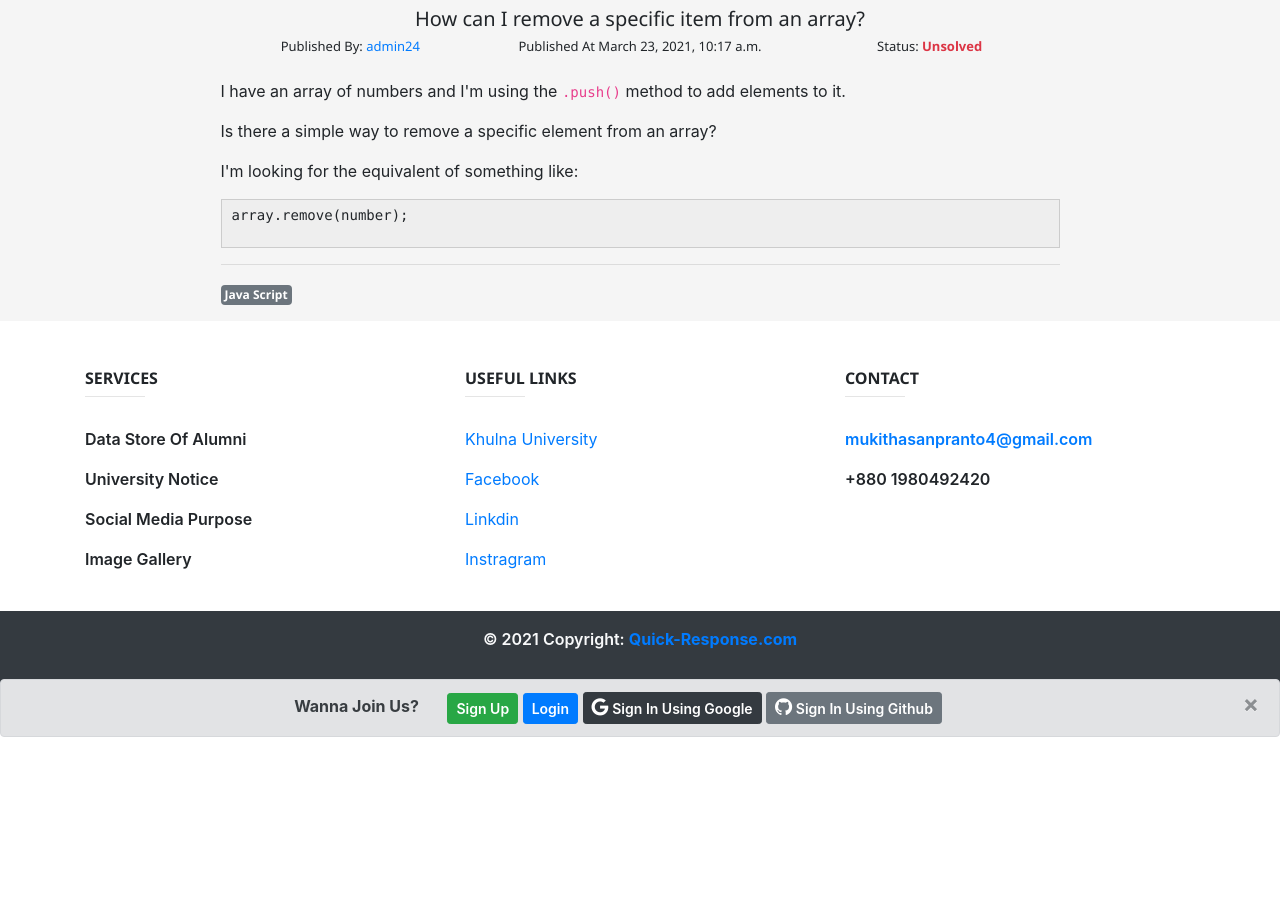
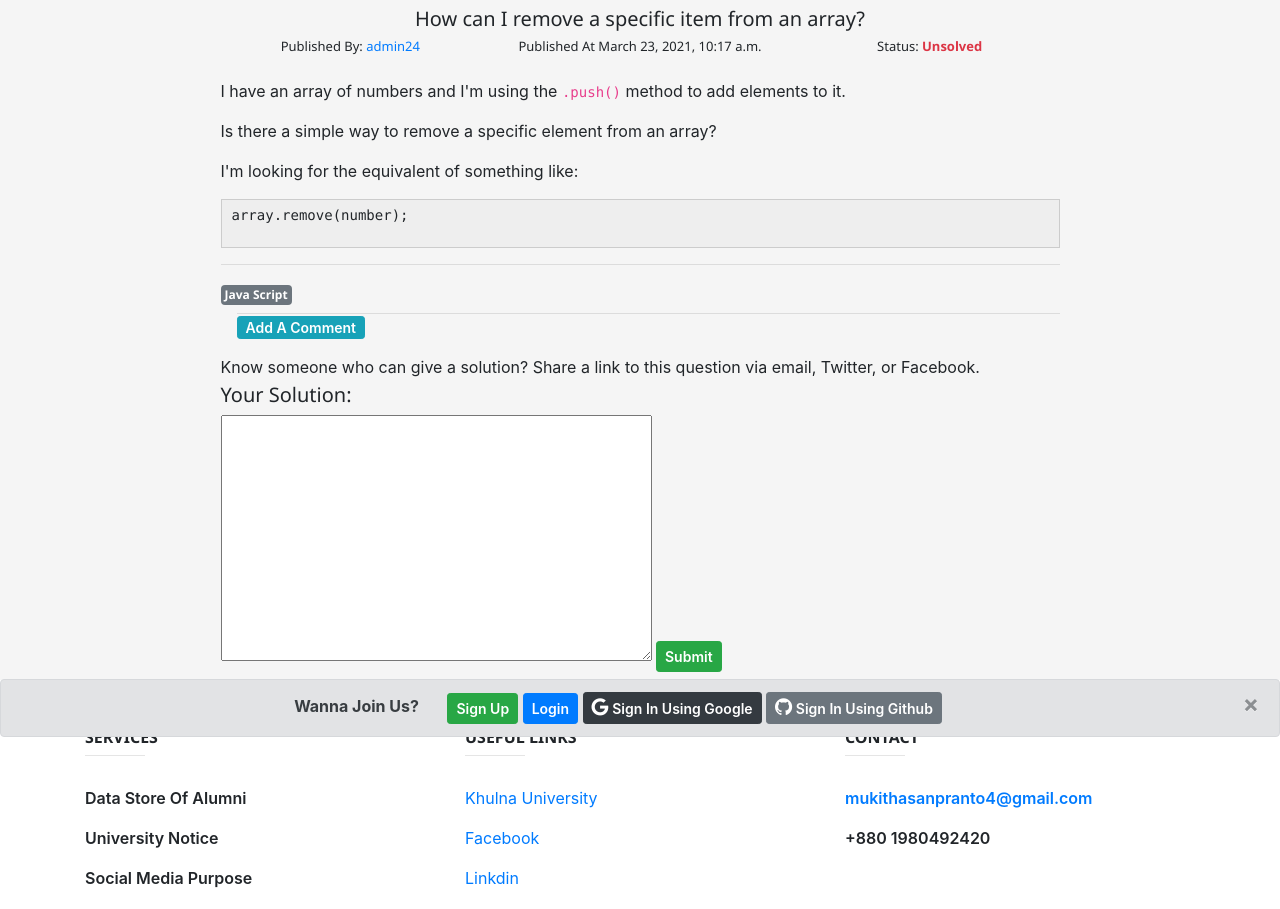
Before and after one commit to mukit24/Quick-Response, a Django app: page /problems/1/details/ in a window 1280 px wide. Shown: the part 63-972 px from the top of the page. Before the commit the page ends 800 px from the top, so only its background shows below. Run offline with Django 3.2, Linux system fonts and the light colour scheme; data comes from the database, SQL or seed files in the repository; both versions use the stored data as it was after the commit; some libraries are stand-ins or nearby versions.

Commit message:
'post_detailsDesign_cmtAjax'

```diff
--- a/problems/admin.py
+++ b/problems/admin.py
@@ -1,5 +1,7 @@
 from django.contrib import admin
-from .models import Tag,Problem
+from .models import Tag,Problem,Solution,Comment
 # Register your models here.
 admin.site.register(Problem)
 admin.site.register(Tag)
+admin.site.register(Solution)
+admin.site.register(Comment)
--- a/problems/forms.py
+++ b/problems/forms.py
@@ -1,5 +1,5 @@
 from django import forms
-from .models import Problem,Tag
+from .models import Problem,Tag,Solution,Comment
 
 class PostForm(forms.ModelForm):
     class Meta:
@@ -31,3 +31,30 @@ class PostForm(forms.ModelForm):
                 self.fields[field].widget.attrs.update({
                 'class': 'form-control mb-1'
     })
+
+
+class SolutionForm(forms.ModelForm):
+    class Meta:
+        model = Solution
+        fields = [
+            "body"
+        ]
+
+        labels = {
+            "body": "",
+        }
+
+class CommentForm(forms.ModelForm):
+    class Meta:
+        model = Comment
+        fields = [
+            "c_body",
+        ]
+
+        widgets = {
+            'c_body': forms.Textarea(attrs={'rows':1,'class':'form-control','placeholder':'Leave A Comment!'}),
+        }
+
+        labels = {
+            "c_body": "",
+        }
--- a/problems/models.py
+++ b/problems/models.py
@@ -21,3 +21,27 @@ class Problem(models.Model):
 
     def __str__(self):
         return self.title
+
+
+class Solution(models.Model):
+    author = models.ForeignKey(settings.AUTH_USER_MODEL,on_delete=models.CASCADE)
+    body = RichTextUploadingField()
+    created_on = models.DateTimeField(default=datetime.now)
+    last_modified = models.DateTimeField(default=datetime.now)
+    rating = models.DecimalField(default=0,decimal_places=2,max_digits=10)
+    user_count = models.IntegerField(default=0)
+    problem = models.ForeignKey('Problem', on_delete=models.CASCADE)
+
+    def __str__(self):
+        return self.problem.title
+
+class Comment(models.Model):
+    author = models.ForeignKey(settings.AUTH_USER_MODEL,on_delete=models.CASCADE)
+    c_body = models.TextField()
+    created_on = models.DateTimeField(default=datetime.now)
+    last_modified = models.DateTimeField(default=datetime.now)
+    problem = models.ForeignKey('Problem', on_delete=models.CASCADE,blank=True,null=True,related_name='cmts_p')
+    solution = models.ForeignKey('Solution', on_delete=models.CASCADE,blank=True,null=True)
+
+    def __str__(self):
+        return self.c_body
--- a/problems/urls.py
+++ b/problems/urls.py
@@ -1,5 +1,5 @@
 from django.urls import path,include
-from .views import prob_home,create_problem,problem_details
+from .views import prob_home,create_problem,problem_details,comment
 urlpatterns = [
     path('',prob_home,name='prob_home'),
     path('create/',create_problem,name='create_problem'),
@@ -8,4 +8,6 @@ urlpatterns = [
     path('unsolved/',prob_home,name='sort_unsolved'),
     path('solved/',prob_home,name='sort_solved'),
     path('tag/',prob_home,name='sort_tag'),
+    path('<int:id>/comment_problem/',comment,name='comment_problem'),
+
 ]
--- a/problems/views.py
+++ b/problems/views.py
@@ -1,5 +1,5 @@
 from django.shortcuts import render,redirect
-from .forms import PostForm
+from .forms import PostForm,SolutionForm,CommentForm
 from django.http import JsonResponse
 from .models import Problem,Tag
 from django.core.paginator import Paginator
@@ -87,7 +87,35 @@ def create_problem(request):
 
 def problem_details(request,id):
     problem = Problem.objects.get(id=id)
+    sol_form = SolutionForm()
+    cmt_form = CommentForm()
+
     context = {
         'problem':problem,
+        'sol_form':sol_form,
+        'cmt_form':cmt_form,
     }
     return render(request,"problems/problem_details.html",context)
+
+
+def comment(request,id):
+    if request.method == 'POST':
+        form = CommentForm(request.POST)
+        if request.resolver_match.url_name == 'comment_problem':
+            problem = Problem.objects.get(id=id)
+            if form.is_valid():
+                new_cmt = form.save(commit=False)
+                new_cmt.author = request.user
+                new_cmt.problem = problem
+                new_cmt.save()
+                form.save_m2m()
+
+                data = {
+                'id':new_cmt.id,
+                'c_body':new_cmt.c_body,
+                'author':new_cmt.author.username,
+                'date':new_cmt.created_on,
+                }
+                return JsonResponse({'comment_data':data,'status':'success'})
+        else:
+            pass
--- a/templates/ajax.html
+++ b/templates/ajax.html
@@ -76,7 +76,6 @@
             }
           }
         }
-
       }
     })
   })
--- /dev/null
+++ b/templates/ajax_cmt.html
@@ -0,0 +1,21 @@
+<script>
+    $('#cmt_form_p').submit(function(e){
+    e.preventDefault();
+
+    $.ajax({
+      'url': "{% url 'comment_problem' problem.id %}",
+      'method': "POST",
+      data: $(this).serialize(),
+      success: function (data) {
+        console.log(data);
+        var output,prefix = data.comment_data;
+        console.log(data.comment_data)
+        output = '<p class="py-1 pl-2 m-0">'+prefix.c_body+' | <a href="" style="text-decoration: none;font-weight: 500;">'+prefix.author+'</a> <span class="text-muted">'+prefix.date+'</span></p><hr class="m-0">';
+        console.log(output);
+        $('#cmt_form_p').hide();
+        $(output).hide().appendTo("#cmt_p_list").fadeIn(1000);
+
+      }
+    })
+  })
+</script>
--- a/templates/base.html
+++ b/templates/base.html
@@ -363,6 +363,9 @@
         });
 
         $('#id_tag').prevAll().eq(1).addClass('d-block').text('Tag (Selecet One or More):');
+        $('#cmt_btn').click(function(){
+          $('#cmt_form_p').toggle();
+        })
     });
   </script>
   {% include "ajax.html" %}
--- a/templates/problems/problem_details.html
+++ b/templates/problems/problem_details.html
@@ -28,8 +28,36 @@
                     <span class="badge badge-secondary p-1">{{tag.name}}</span>
                 </h6>
                 {% endfor %}
+                <br>
+                <div class="ml-3">
+                    <hr class="m-0">
+                    <div id="cmt_p_list">
+                        {% if problem.cmts_p.all %}
+                    {% for cmt in problem.cmts_p.all %}
+                    <p class="py-1 pl-2 m-0">{{cmt.c_body}} | <a href="" style="text-decoration: none;font-weight: 500;">{{cmt.author}}</a> <span class="text-muted">{{cmt.created_on}}</span></p>
+                    <hr class="m-0">
+                    {% endfor %}
+                    {% endif %}
+                    </div>
+                    <button class="btn btn-info btn-sm py-0" id="cmt_btn">Add A Comment</button>
+                    <form action="" method="POST" id="cmt_form_p" style="display: none;margin-top: 10px;">
+                        {% csrf_token %}
+                        {{cmt_form}}
+                        <input type="submit" value="Comment" class="btn btn-success btn-sm mt-1" >
+                    </form>
+                </div>
+                <div class="pt-3">
+                <p class="mb-1">Know someone who can give a solution? Share a link to this question via email, Twitter, or Facebook.</p>
+                <h5>Your Solution:</h5>
+                <form action="" method="POST" id="sol_form">
+                    {{sol_form.media}}
+                    {{sol_form}}
+                    <input type="submit" value="Submit" class="btn btn-success btn-sm pt-1">
+                </form>
+                </div>
             </div>
         </div>
     </div>
 </div>
+{% include "ajax_cmt.html" %}
 {% endblock %}
```
Also changed, not shown: db.sqlite3, problems/migrations/0005_auto_20210325_1741.py (added), problems/migrations/0006_comment.py (added), problems/migrations/0007_auto_20210325_1810.py (added).
